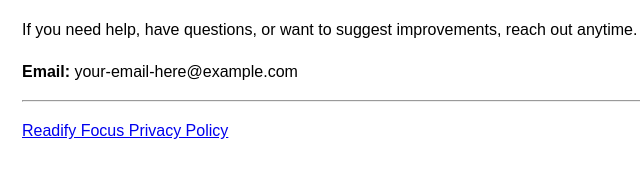
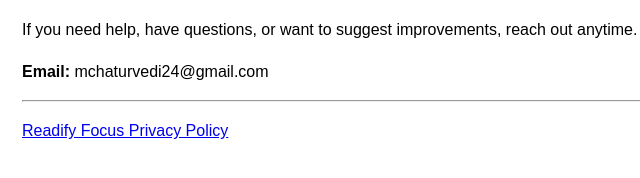
Before and after one commit to mehulchaturvedi24/readifyfocus-support, a plain HTML site: page index.html in a window 1280 px wide. Shown: the part 608-786 px from the top of the page, 18-658 px from the left. Drawn offline with Linux system fonts and the light colour scheme.

Commit message:
Update support email address in index.html

```diff
--- a/index.html
+++ b/index.html
@@ -37,7 +37,7 @@ Yes. Apple automatically restores your purchase.</p>
 <h2>Contact Support</h2>
 <p>If you need help, have questions, or want to suggest improvements, reach out anytime.</p>
 
-<p><strong>Email:</strong> your-email-here@example.com</p>
+<p><strong>Email:</strong> mchaturvedi24@gmail.com</p>
 
 <hr>
 
```
